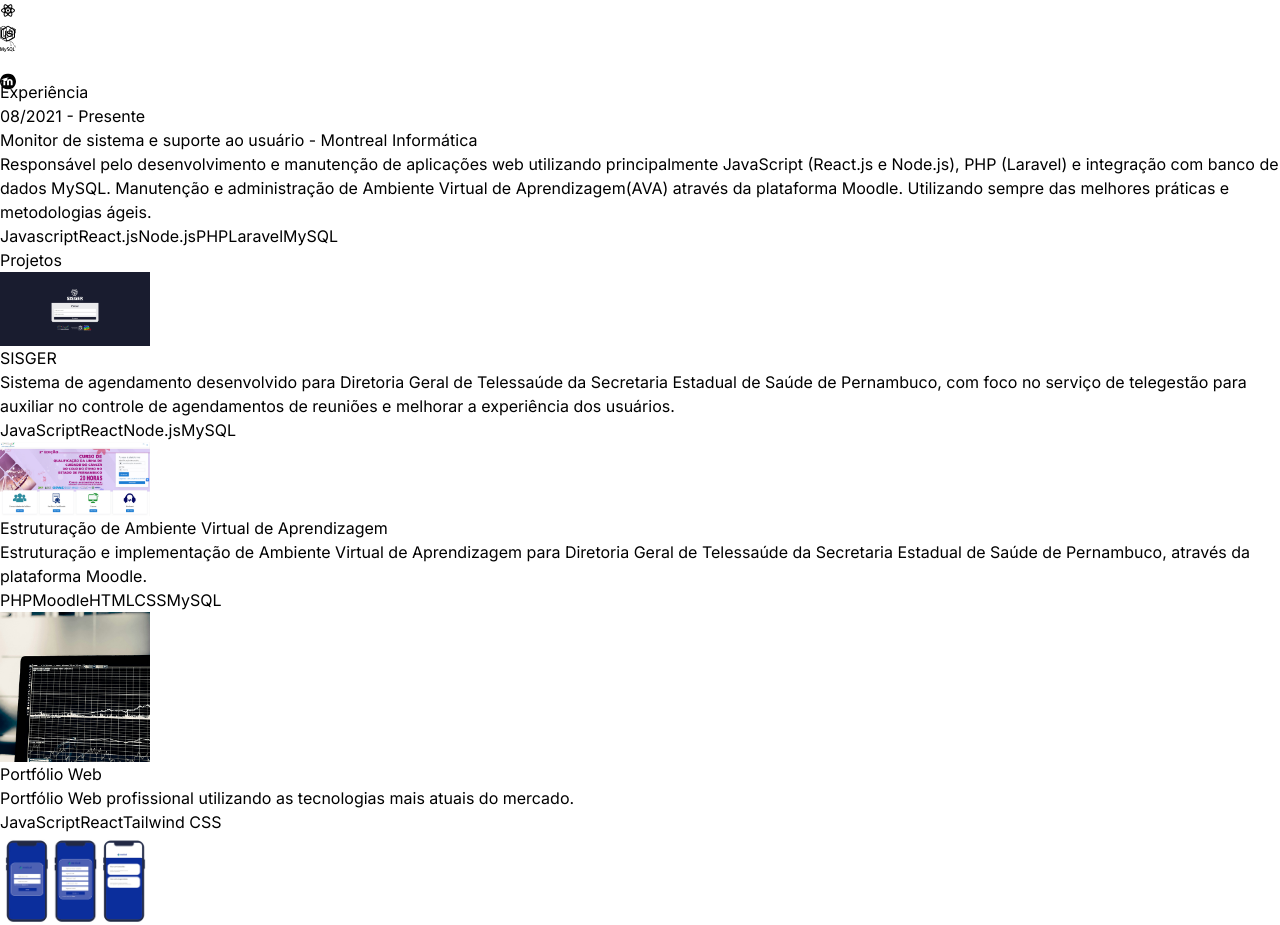
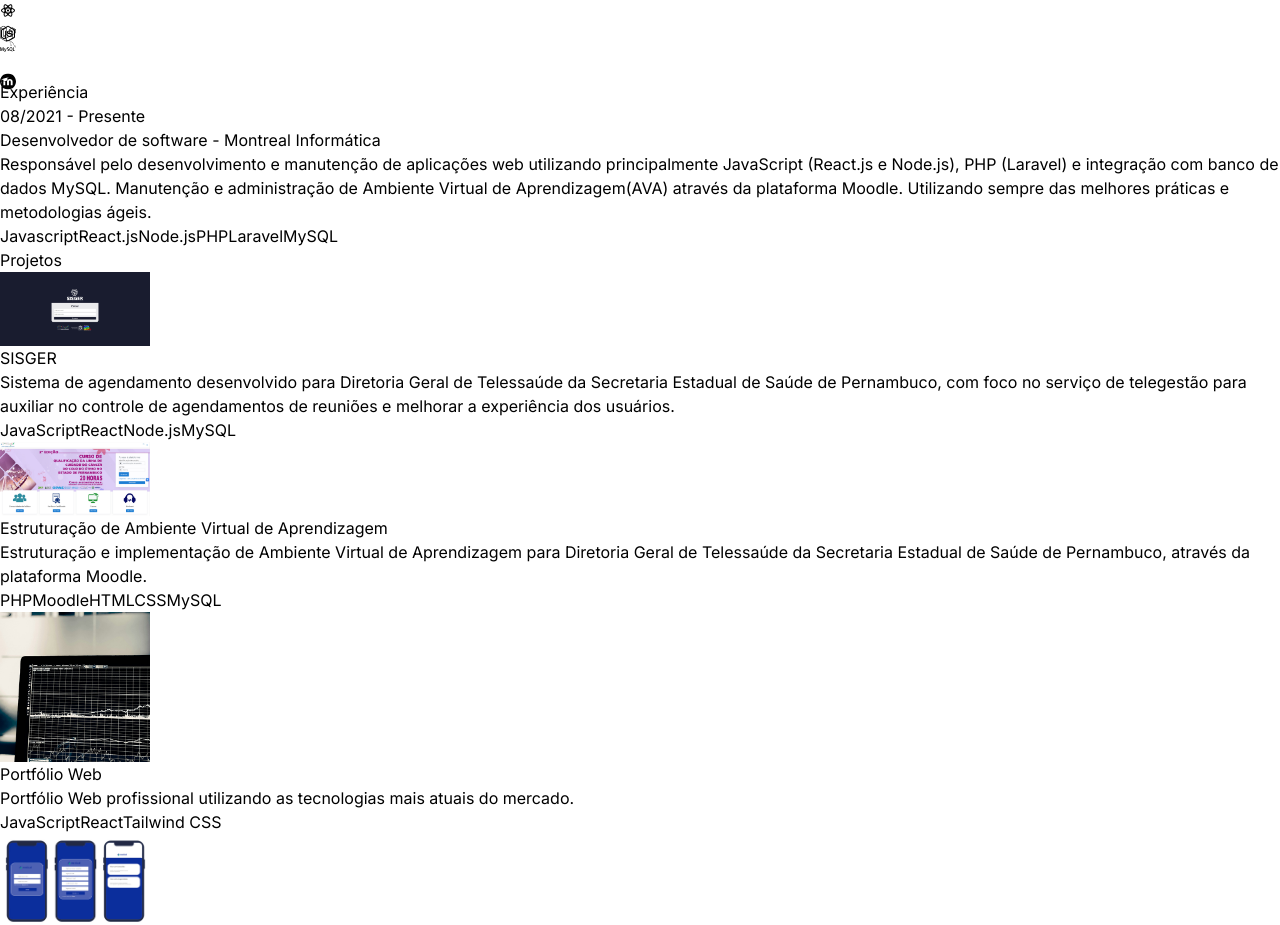
Before and after one commit to messoxavier/emerson-xavier-react-portfolio, a React (Vite) app: page / in a window 1280 px wide. Shown: the part 1108-2033 px from the top of the page. Built offline with nearby package versions, Linux system fonts and the light colour scheme.

Commit message:
feat: atualizando experiência

```diff
--- a/src/constants/index.js
+++ b/src/constants/index.js
@@ -16,7 +16,7 @@ export const ABOUT_TEXT = `Graduando no curso de Ciência da Computação, tive
 export const EXPERIENCES = [
   {
     year: "08/2021 - Presente",
-    role: "Monitor de sistema e suporte ao usuário",
+    role: "Desenvolvedor de software",
     company: "Montreal Informática",
     description: `Responsável pelo desenvolvimento e manutenção de aplicações web utilizando principalmente JavaScript (React.js e Node.js), PHP (Laravel) e integração com banco de dados MySQL.
      Manutenção e administração de Ambiente Virtual de Aprendizagem(AVA) através da plataforma Moodle. Utilizando sempre das melhores práticas e metodologias ágeis.`,
```
